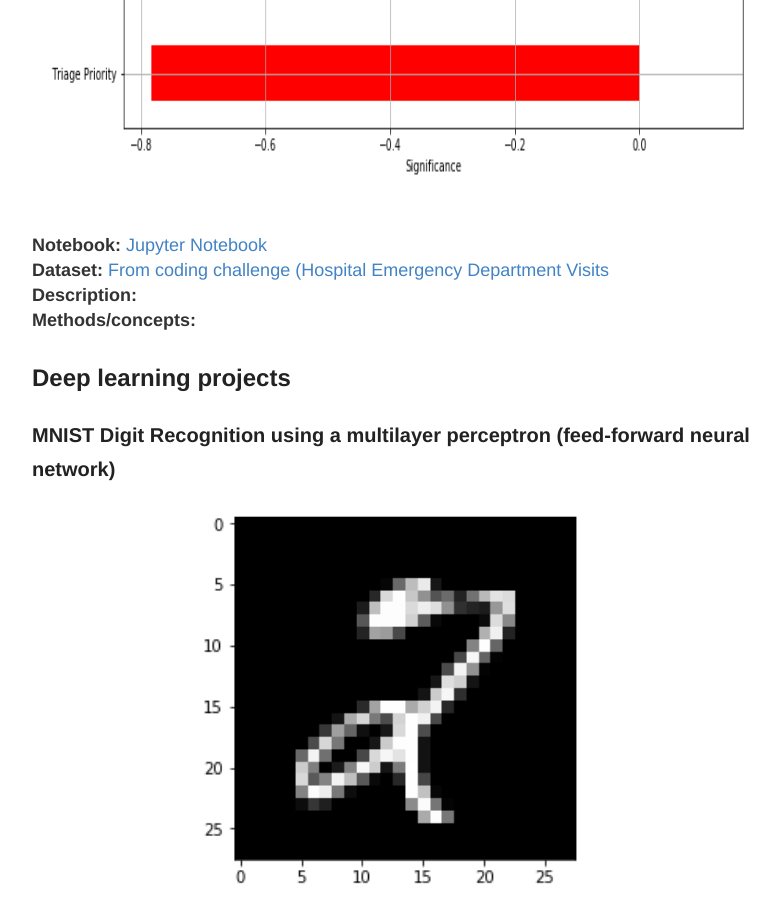
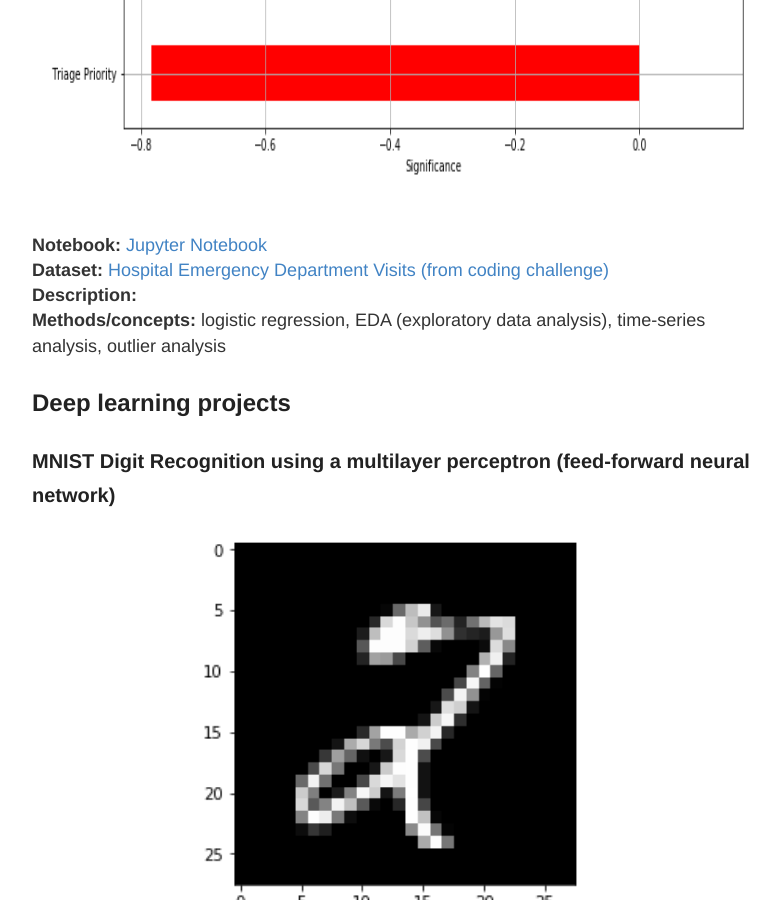
Before and after one commit to oliver-ong/oliver-ong.github.io, a Jekyll site: the page built from _posts/2018-11-12-Portfolio-Home.md, in a window 1280 px wide and 900 px high, scrolled down 1253 px. Shown: the whole window, without its empty margins (248-1028 px from the left). Built offline with Jekyll 4.4.1, drawn with Linux system fonts in a browser that asks for light colours.

Commit message:
Update 2018-11-12-Portfolio-Home.md

```diff
--- a/_posts/2018-11-12-Portfolio-Home.md
+++ b/_posts/2018-11-12-Portfolio-Home.md
@@ -15,9 +15,9 @@ title: Portfolio Home
 ### Logistic regression and EDA of Hospital Emergency Department
 <center><img src= "\images\log_regress_hospital.png" height = "400"></center>\\
 **Notebook:** [Jupyter Notebook](https://nbviewer.jupyter.org/github/oliver-ong/oliver-ong.github.io/blob/master/Notebooks/log_regress_hospital.ipynb)\\
-**Dataset:** [From coding challenge (Hospital Emergency Department Visits](\data\Emergency department data.xlsx)\\
+**Dataset:** [Hospital Emergency Department Visits (from coding challenge)](\data\Emergency department data.xlsx)\\
 **Description:** \\
-**Methods/concepts:**
+**Methods/concepts:** logistic regression, EDA (exploratory data analysis), time-series analysis, outlier analysis
 
 ## Deep learning projects
 
```
